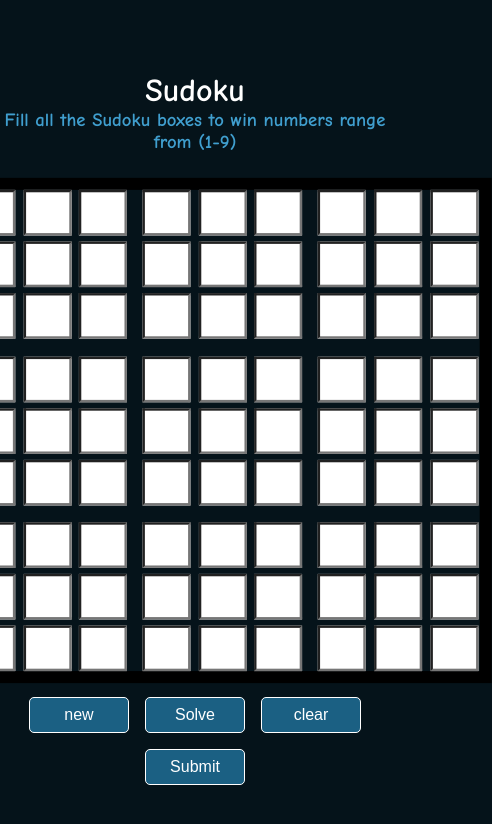
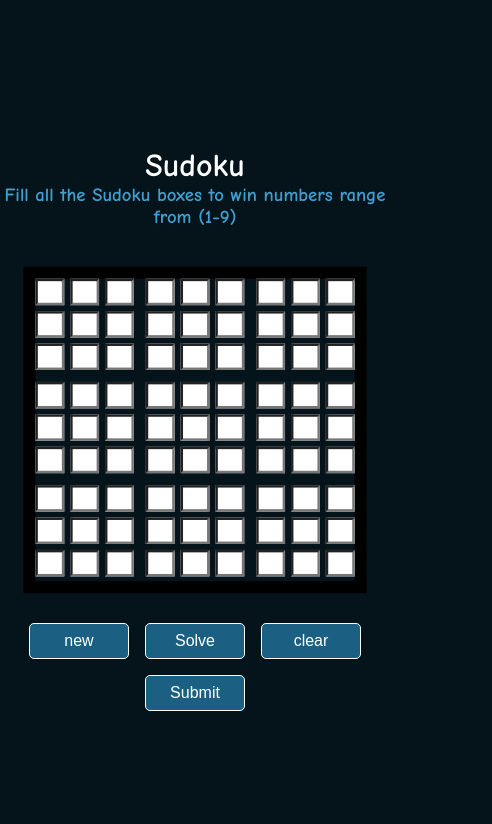
Before and after one commit to Rahim-444/Brainathon, a React (Create React App) app in the folder brainathon/: page / in a window 390 px wide. Shown: the top 824 px of the page, 492 px wide, since content can reach past the window. Built offline with nearby package versions, Linux system fonts and the light colour scheme; no server answers.

Commit message:
support for mobile phone users for sudoku

```diff
--- a/brainathon/src/componenets/board.css
+++ b/brainathon/src/componenets/board.css
@@ -20,13 +20,17 @@
   /* Additional styling for individual boxes, if needed */
 }
 
-/* Add styling for the gaps between the 3x3 boxes */
-.board > :nth-child(3n):not(:nth-child(9n)) {
-  /* border-right: 20px solid white; */
-}
 .board > :nth-child(27n) {
   margin-bottom: 0.6rem; /* Add a bottom padding every 3rd row */
 }
 .board > :nth-child(81) {
   margin-bottom: 0;
 }
+@media only screen and (max-width: 600px) {
+  .board {
+    grid-template-columns: 1.5rem 1.5rem 1.8rem 1.5rem 1.5rem 1.8rem 1.5rem 1.5rem 1.5rem;
+  }
+  .board > :nth-child(27n) {
+    margin-bottom: 0.3rem; /* Add a bottom padding every 3rd row */
+  }
+}
--- a/brainathon/src/componenets/box.css
+++ b/brainathon/src/componenets/box.css
@@ -4,3 +4,10 @@
   text-align: center;
   font-size: 1.5rem;
 }
+@media only screen and (max-width: 600px) {
+  #box {
+    width: 1rem;
+    height: 1rem;
+    font-size: 0.8rem;
+  }
+}
```
